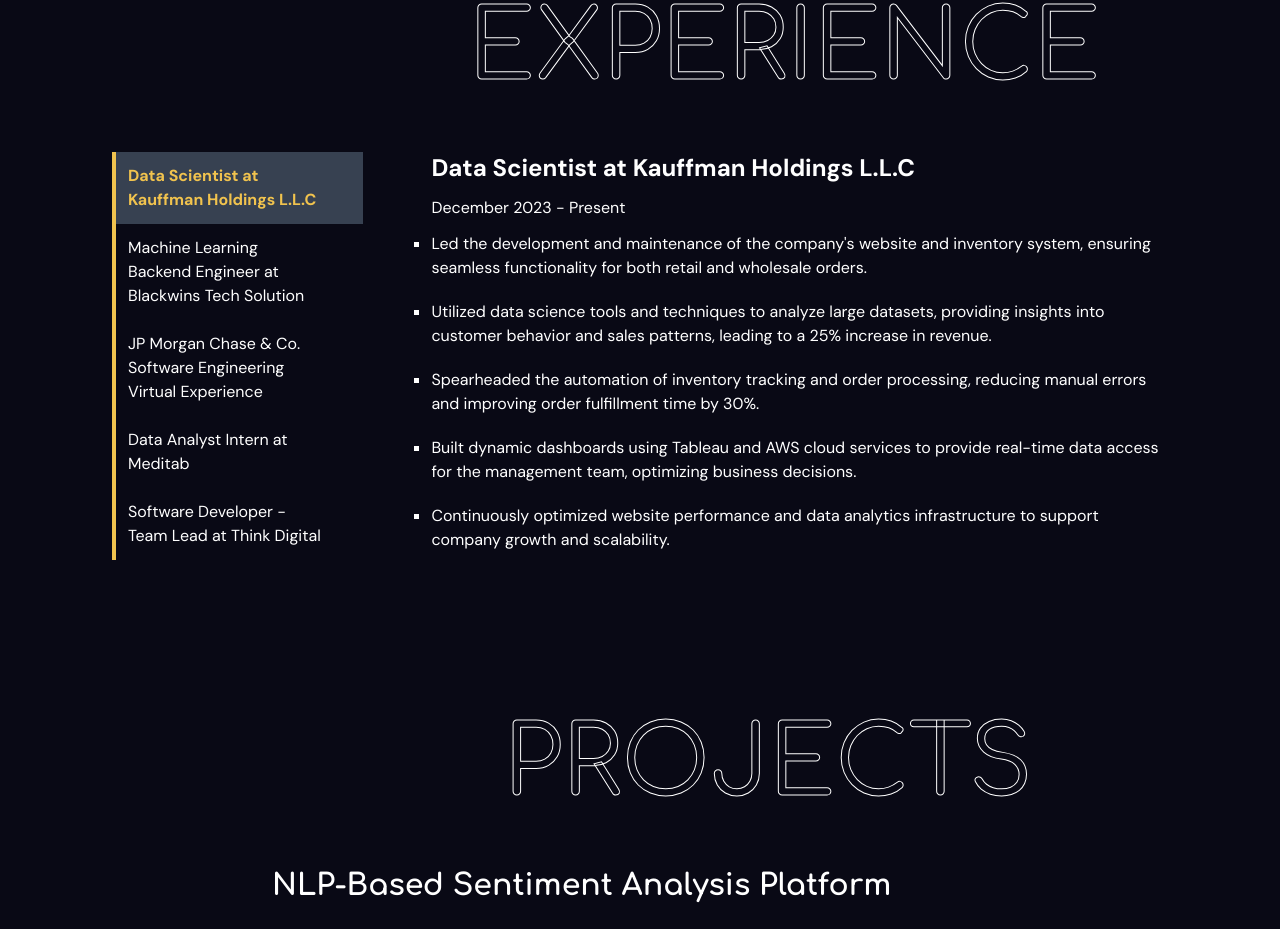
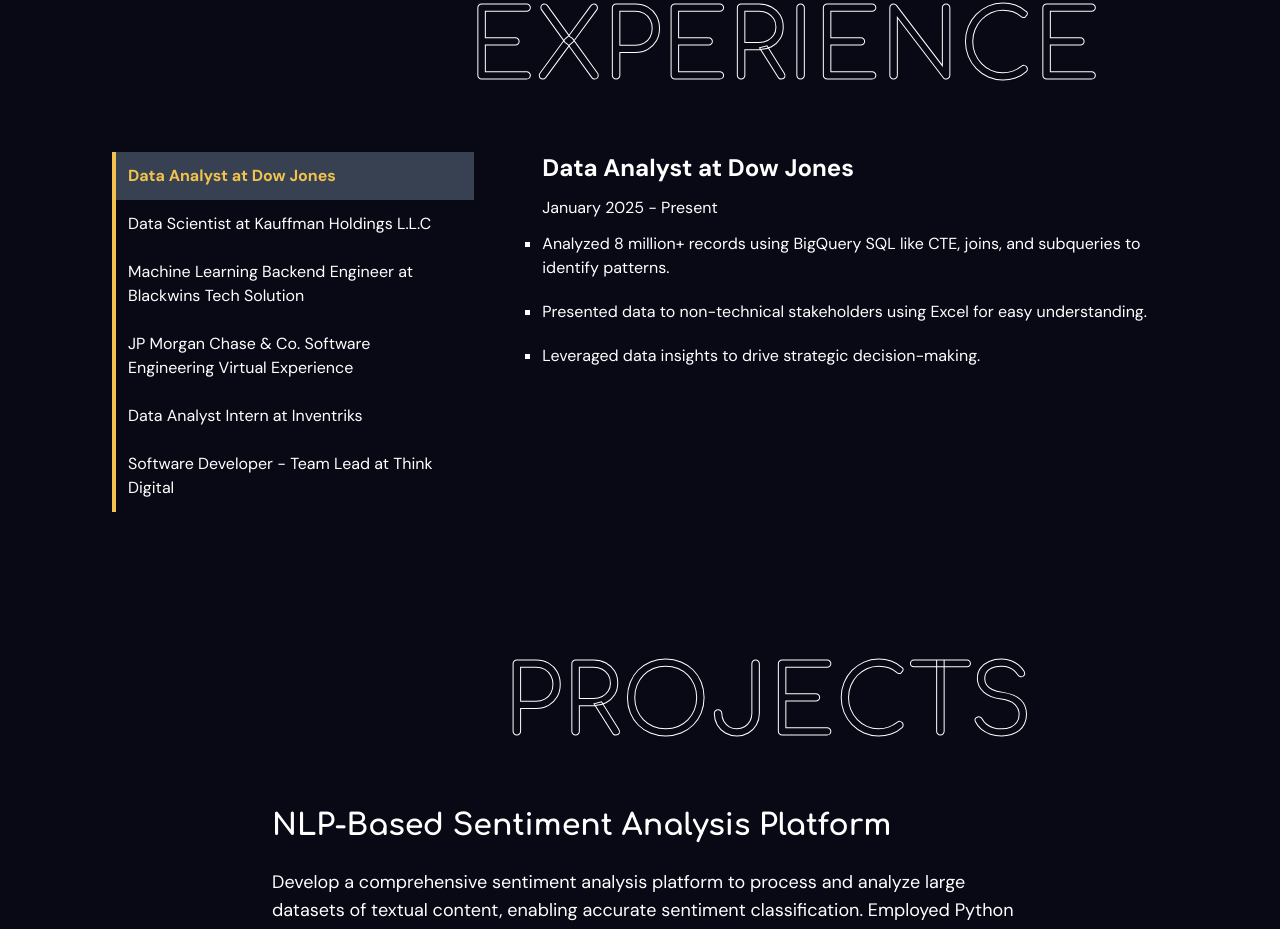
Before and after one commit to Vimarsh07/Portfolio, a Next.js app: page / in a window 1280 px wide. Shown: the part 1432-2361 px from the top of the page. Built offline with nearby package versions, Linux system fonts and the light colour scheme.

Commit message:
dow jones

```diff
--- a/Components/data/experienceData.js
+++ b/Components/data/experienceData.js
@@ -2,8 +2,19 @@
 
 
 export const Data = {
+
+  "Data Analyst at Dow Jones": {
+    Duration: "January 2025 - Present",
+    points: [
+      "Analyzed 8 million+ records using BigQuery SQL like CTE, joins, and subqueries to identify patterns.",
+      "Presented data to non-technical stakeholders using Excel for easy understanding.",
+      "Leveraged data insights to drive strategic decision-making.",
+
+    ],
+  },
+
   "Data Scientist at Kauffman Holdings L.L.C": {
-    Duration: "December 2023 - Present",
+    Duration: "December 2023 - December 2024",
     points: [
       "Led the development and maintenance of the company's website and inventory system, ensuring seamless functionality for both retail and wholesale orders.",
       "Utilized data science tools and techniques to analyze large datasets, providing insights into customer behavior and sales patterns, leading to a 25% increase in revenue.",
@@ -35,8 +46,8 @@
     ],
   },
 
-  "Data Analyst Intern at Meditab": {
-    Duration: "June 2020 - December 2020",
+  "Data Analyst Intern at Inventriks": {
+    Duration: "June 2020 - December 2021",
     points: [
       "Managed and analyzed financial data for healthcare software, ensuring accuracy and data integrity.",
       "Designed plots in Pycharm using Matplotlib",
```
